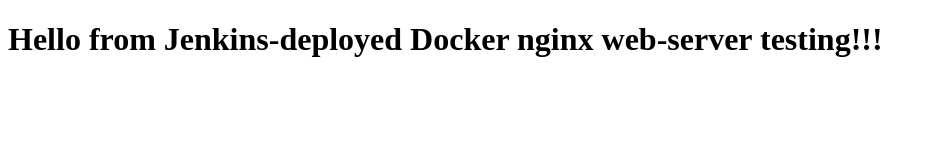
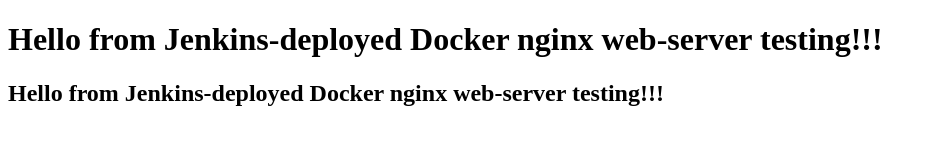
Before and after one commit to justin3joseph/hello_world, a plain HTML site: page index.html in a window 1280 px wide. Shown: the whole page, without its empty margins (0-935 px from the left). Drawn offline with Linux system fonts and the light colour scheme.

Commit message:
index.html h2 added

```diff
--- a/index.html
+++ b/index.html
@@ -2,4 +2,5 @@
 <html>
   <head><title>Hello</title></head>
   <body><h1>Hello from Jenkins-deployed Docker nginx web-server testing!!!</h1></body>
+  <body><h2>Hello from Jenkins-deployed Docker nginx web-server testing!!!</h2></body>
 </html>
```
